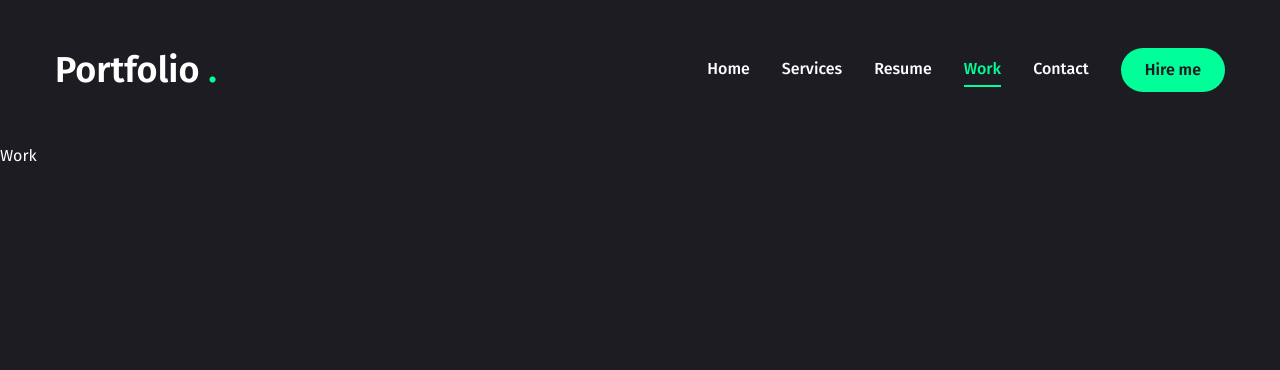
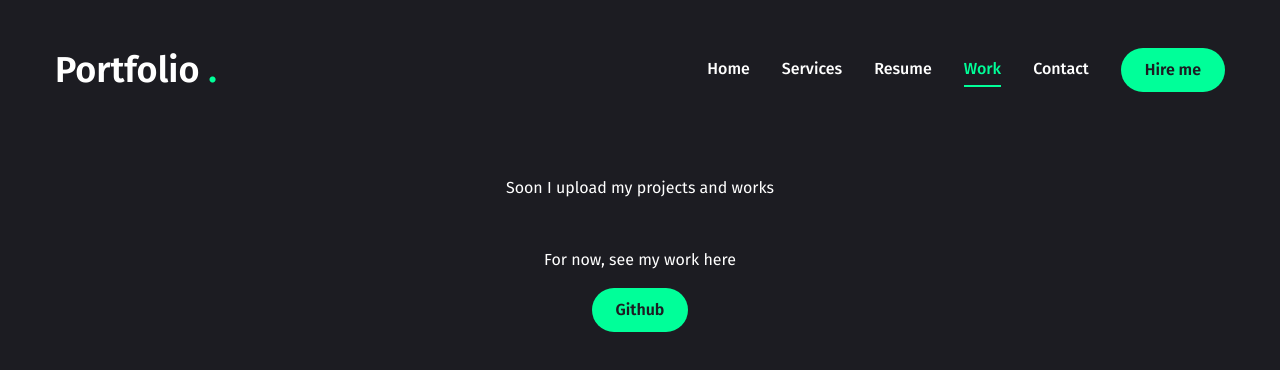
Before and after one commit to rupesh-dev30/Portfolio-NextJs14, a Next.js app: page /work in a window 1280 px wide. Shown: the top 370 px of the page. Built offline with nearby package versions, Linux system fonts and the light colour scheme.

Commit message:
temperory work

```diff
--- a/app/page.jsx
+++ b/app/page.jsx
@@ -1,6 +1,7 @@
 import Photo from "@/components/Photo";
 import Social from "@/components/Social";
 import { Button } from "@/components/ui/button";
+import Link from "next/link";
 import { FiDownload } from "react-icons/fi";
 
 export default function Home() {
@@ -15,10 +16,12 @@ export default function Home() {
               <span className="text-accent">Rupesh Kumar</span>
             </h1>
             <p className="max-w-[550px] mb-9 text-white/80">
-            I am adept at creating visually stunning webpages and have proficiency in numerous programming languages and technologies.
+              I am adept at creating visually stunning webpages and have
+              proficiency in numerous programming languages and technologies.
             </p>
 
             <div className="flex flex-col xl:flex-row items-center gap-8">
+              <Link href="https://drive.google.com/file/d/1ocMYVJXEeQIYl4n6ZEKT5GTq2RPx9aZ3/view" target="_blank">
                 <Button
                   variant="outline"
                   size="lg"
@@ -27,6 +30,7 @@ export default function Home() {
                   <span>Download CV</span>
                   <FiDownload className="text-xl" />
                 </Button>
+              </Link>
               <div className="mb-8 xl:mb-0">
                 <Social
                   containerStyles="flex gap-6"
--- a/app/work/page.jsx
+++ b/app/work/page.jsx
@@ -1,7 +1,18 @@
+import { Button } from "@/components/ui/button";
+import Link from "next/link";
+
 export default function Work() {
   return (
-    <div>
-      Work
+    <div className="container mx-auto">
+      <div className="flex flex-col items-center justify-center p-4 sm:p-8 gap-10">
+        <h1>Soon I upload my projects and works</h1>
+        <div>
+          <h1>For now, see my work here</h1>
+          <Link className="flex justify-center" href="https://github.com/rupesh-dev30" target="_blank">
+            <Button className="mt-3">Github</Button>
+          </Link>
+        </div>
+      </div>
     </div>
-  )
+  );
 }
--- a/components/Social.jsx
+++ b/components/Social.jsx
@@ -24,7 +24,7 @@ const socials = [
 export default function Social({containerStyles, iconStyles}) {
   return <div className={containerStyles}>
     {socials.map((social, index) => {
-      return <Link key={index} href={social.path} className={iconStyles}>{social.icon}</Link>
+      return <Link key={index} href={social.path} target="_blank" className={iconStyles}>{social.icon}</Link>
     })}
   </div>;
 }
```
Lines whose indentation alone changed are shown as unchanged.
